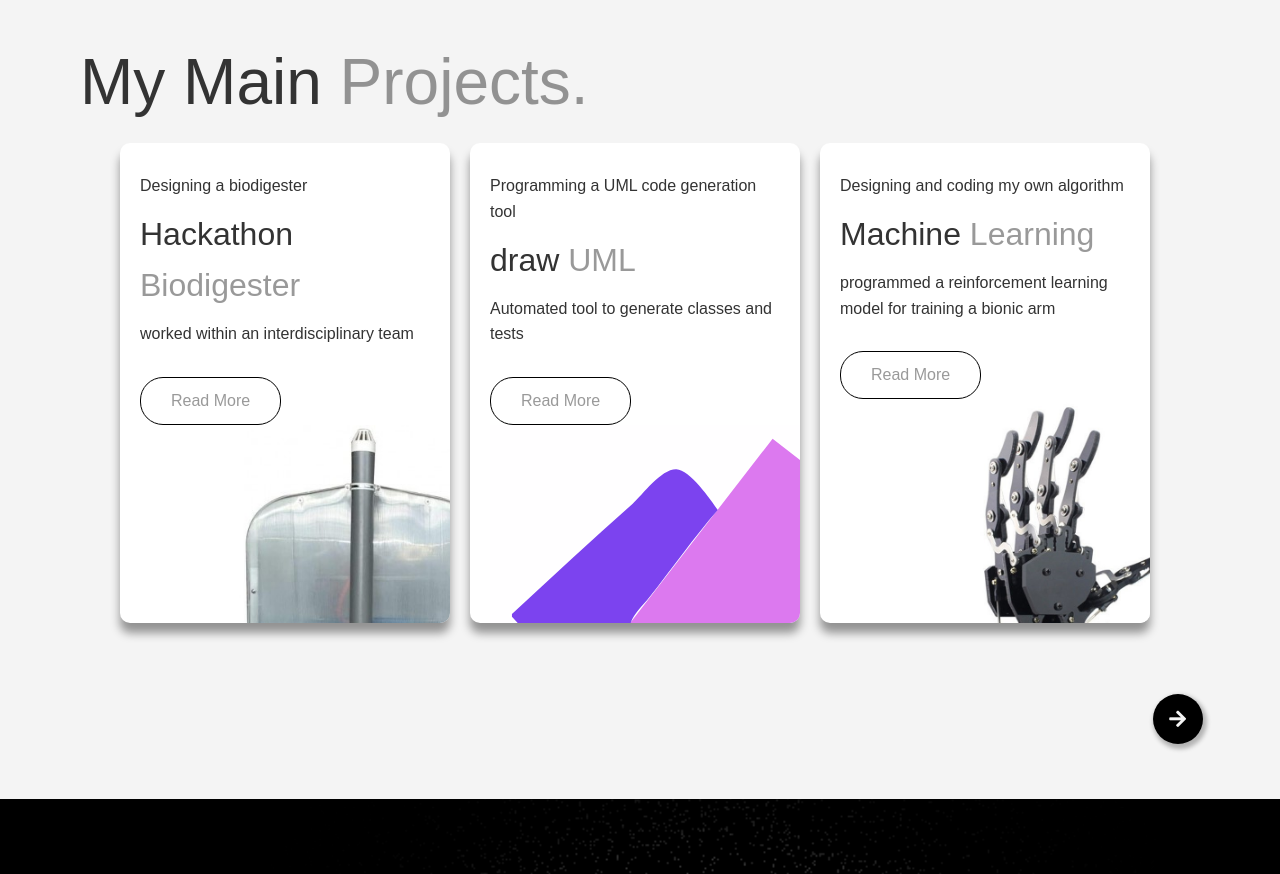
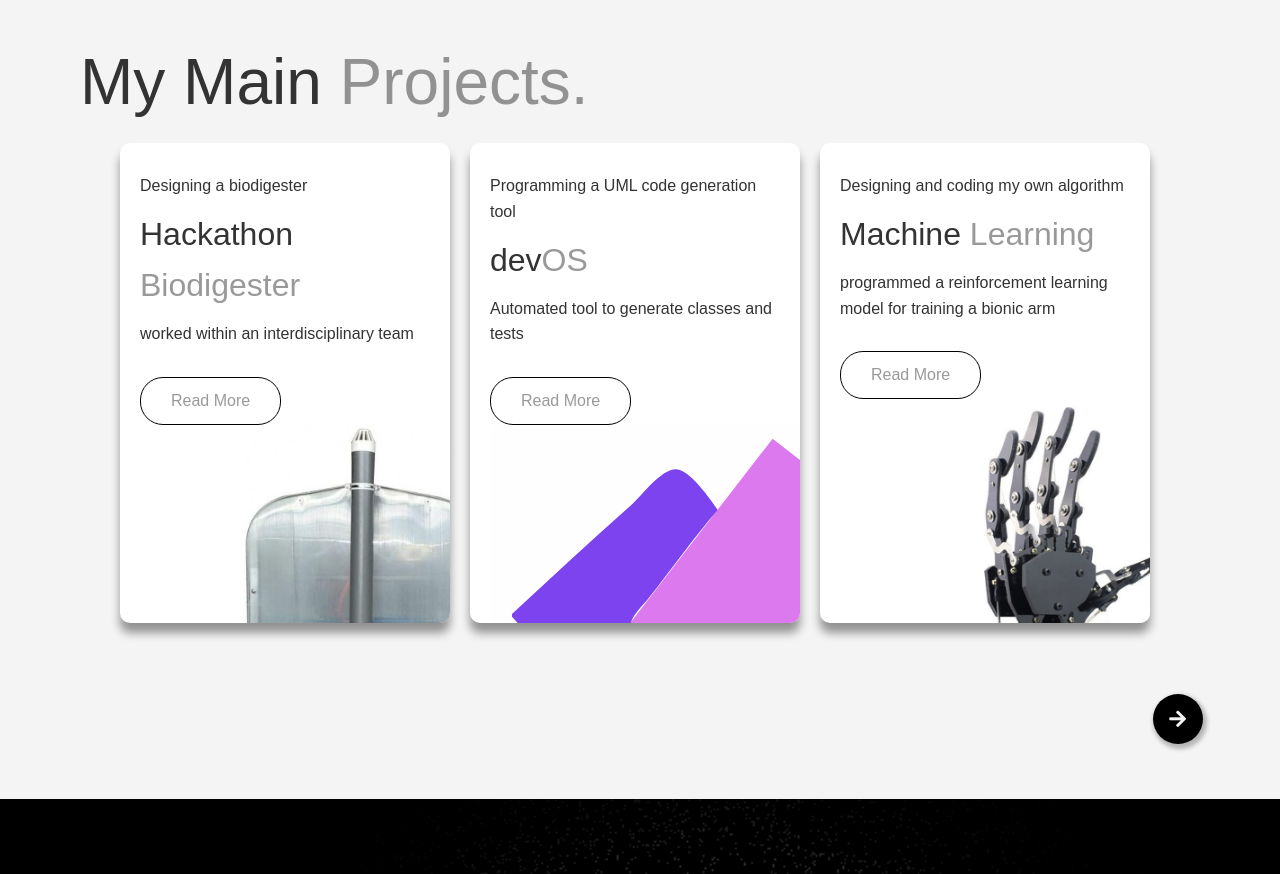
Before and after one commit to kesler20/personal_portfolio, a Flask app: page / in a window 1280 px wide. Shown: the part 849-1723 px from the top of the page. Run offline with Flask 2, Linux system fonts and the light colour scheme.

Commit message:
Update drawUML card to devOS with new GitHub link in main projects section
Co-authored-by: kesler20 <72452741+kesler20@users.noreply.github.com>

```diff
--- a/templates/index.html
+++ b/templates/index.html
@@ -39,12 +39,12 @@
             </div>
         </div>
         <div>
-            <div class="card" id='card-0' hef='https://www.draw-uml.co.uk'>
+            <div class="card" id='card-0' hef='https://github.com/kesler20/_devOS'>
                 <p>Programming a UML code generation tool</p>
-                <p class="md">draw <a>UML</a></p>
+                <p class="md">dev<a>OS</a></p>
                 <p>Automated tool to generate classes and tests</p>
                 <div class="card-btn">
-                    <a href="https://www.draw-uml.co.uk" class="btn btn-outline in-card">Read More</a>
+                    <a href="https://github.com/kesler20/_devOS" class="btn btn-outline in-card">Read More</a>
                 </div>
                 <img src="{{ url_for('static', filename='img/draw_uml.svg') }}" alt="biodigester pricture" srcset="">
             </div>
```
